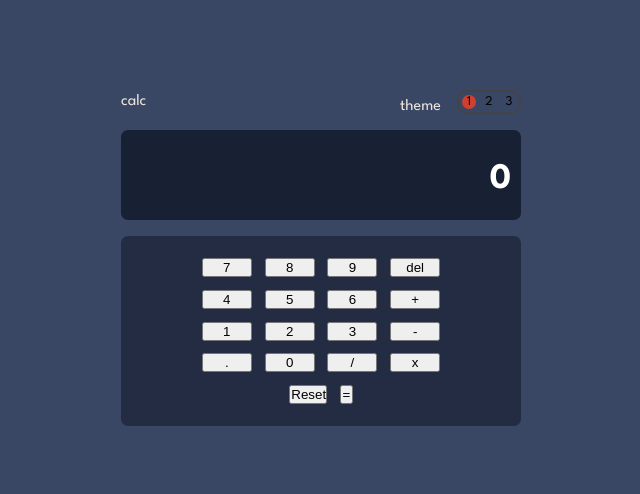
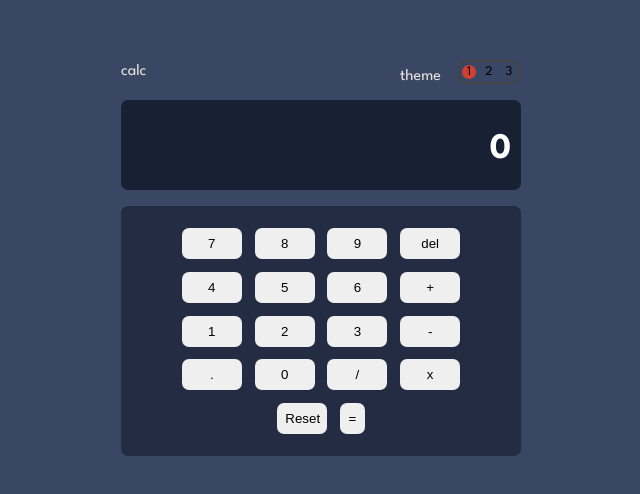
Before and after one commit to LorryAfriyie/calculator-app, a React (Vite) app: page / in a window 1280 px wide. Shown: the part 142-636 px from the top of the page, without its empty margins (319-959 px from the left). Built offline with nearby package versions, Linux system fonts and the light colour scheme.

Commit message:
Button sections styling
Removing default button styles and adding custom styles to calculator buttons.

```diff
--- a/src/scss/ButtonSection.scss
+++ b/src/scss/ButtonSection.scss
@@ -9,8 +9,11 @@
   padding: 1rem;
 
   button {
-    width: 50px;
+    width: 60px;
     margin: 0.4rem;
+    padding: 0.5rem;
+    border-radius: 7px;
+    border: none;
   }
 
   .fifth-row {
```
